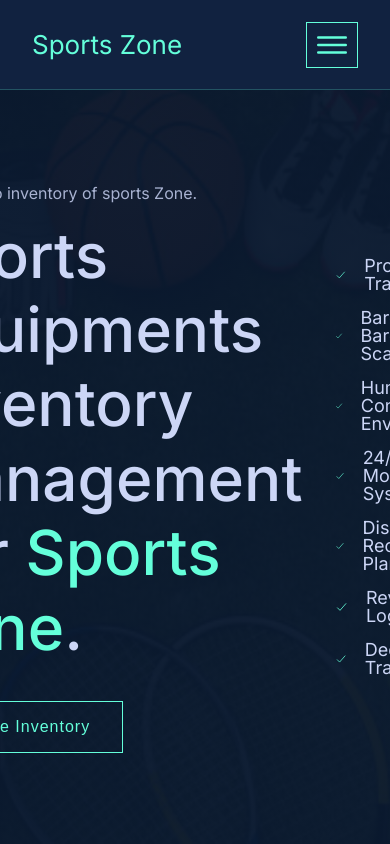
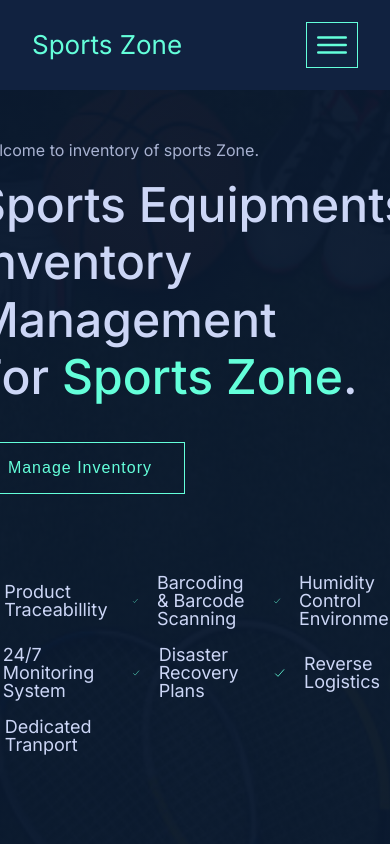
Before and after one commit to tanvirch0750/Sports-Zone-Inventory---Client, a React (Create React App) app: page / in a window 390 px wide. Shown: the top 844 px of the page. Built offline with nearby package versions, Linux system fonts and the light colour scheme; no server answers.

Commit message:
made banner section half responsive

```diff
--- a/src/components/Banner/Banner.css
+++ b/src/components/Banner/Banner.css
@@ -20,7 +20,6 @@
   grid-template-columns: 65fr 35fr;
   gap: 3.2rem;
   align-items: center;
-  justify-items: space-between;
 }
 
 .inner-content-right {
@@ -72,3 +71,36 @@
 .banner button {
   margin-top: 3.6rem;
 }
+
+@media only screen and (max-width: 1200px) {
+  .banner h1 {
+    font-size: 5.2rem;
+  }
+}
+
+@media only screen and (max-width: 1100px) {
+  .banner h1 {
+    font-size: 4.8rem;
+  }
+}
+
+@media only screen and (max-width: 1100px) {
+  .banner-inner {
+    grid-template-columns: 1fr;
+    padding: 4.8rem 3.2rem !important;
+    justify-items: start;
+  }
+
+  .inner-content-right {
+    justify-self: start;
+  }
+
+  .inner-content-right div {
+    display: grid;
+    grid-template-columns: repeat(3, 1fr);
+    gap: 1.8rem;
+    font-size: 1.6rem;
+
+    padding: 4.8rem 0;
+  }
+}
--- a/src/shared/Header/Header.css
+++ b/src/shared/Header/Header.css
@@ -5,7 +5,6 @@
   display: flex;
   justify-content: space-between;
   align-items: center;
-  border-bottom: 1px solid rgba(100, 255, 219, 0.219);
   transition: 300ms ease-in;
 }
 
```
